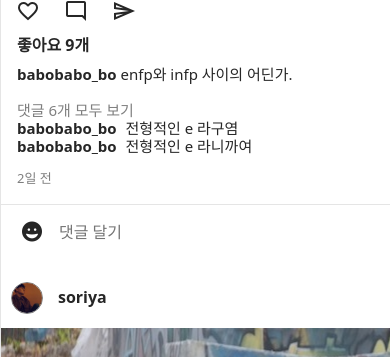
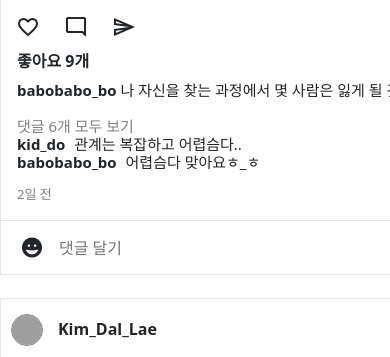
Before and after one commit to fattysphinxx/instaCloneProject, a Flask app: page / in a window 390 px wide; the page is wider, and only the part inside the window is pictured. Shown: the part 1776-2133 px from the top of that part. Run offline with Flask 2, Linux system fonts and the light colour scheme; some libraries are stand-ins or nearby versions; grey boxes are pictures that could not be loaded.

Commit message:
flask 내장함수 for_url()함수 미작동으로 블로그 이미지소스 활용, UI완성, 반응형, modal 버튼.

```diff
--- a/app.py
+++ b/app.py
@@ -1,5 +1,6 @@
 from flask import Flask, render_template
 app = Flask(__name__)
+
 
 @app.route('/')
 def home():
--- a/templates/index.html
+++ b/templates/index.html
@@ -144,7 +144,6 @@
         -webkit-text-size-adjust: 100%;
         --desktop-nav-height: 60px;
         --in-feed-story-item-padding: 14px;
-        color: rgba(var(--i1d, 38, 38, 38), 1);
         font: inherit;
         vertical-align: baseline;
         -webkit-box-align: stretch;
@@ -178,7 +177,6 @@
     .main_feed {
         width: 614px;
         height: 100%;
-        border: 1px solid rgba(0, 0, 0, 0.1);
         border-radius: 5px;
         display: block;
         margin-bottom: 25px;
@@ -356,7 +354,9 @@
 
     .feed_box {
         width: 614px;
-        height: 956px;
+        height: 100%;
+        border: 1px solid rgba(0, 0, 0, 0.1);
+        margin-bottom: 23px;
     }
 
     .feed_name {
@@ -650,7 +653,7 @@
                 <div class="feed_name_area1">
                     <div class="profile_box">
                         <img class="profile_img"
-                             src="/cha_img.jpeg">
+                             src={{url_for('static', filename='img/feed/cha_img.jpeg' )}}>
                     </div>
                     <div class="feed_name_txt"><b>fattysphinxx</b></div>
                 </div>
@@ -762,7 +765,7 @@
                 <div class="feed_name_area1">
                     <div class="profile_box">
                         <img class="profile_img"
-                             src="/cha_img.jpeg">
+                             src="https://img1.daumcdn.net/thumb/R1280x0/?scode=mtistory2&fname=https%3A%2F%2Fblog.kakaocdn.net%2Fdn%2FlCBvm%2FbtrA328Rivy%2F6tFOADNq5OGruGpijgd8N0%2Fimg.jpg"/>
                     </div>
                     <div class="feed_name_txt"><b>babobabo_bo</b></div>
                 </div>
@@ -834,18 +837,20 @@
             </div>
             <div class="feed_paragraghs">
                 <div class="feed_paragraghs_items">
-                    <div class="feed_paragraghs_p"><b>babobabo_bo</b> enfp와 infp 사이의 어딘가.</div>
+                    <div class="feed_paragraghs_p"><b>babobabo_bo</b>
+                        나 자신을 찾는 과정에서 몇 사람은 잃게 될 것이다.
+                    </div>
                     <div class="feed_paragraghs_see_all">댓글 6개 모두 보기</div>
                     <div class="feed_paragraghs_comment">
                         <div class="feed_paragraghs_comment_1">
-                            <div class="feed_paragraghs_comment_comment"><b>babobabo_bo</b>
-                                <p class="p_inline">전형적인 e 라구염</p></div>
+                            <div class="feed_paragraghs_comment_comment"><b>kid_do</b>
+                                <p class="p_inline">관계는 복잡하고 어렵슴다..</p></div>
                             <div class="feed_paragraghs_comment_heart"><i
                                     class="icon_middle fa-solid fa-heart fa-sm"></i></div>
                         </div>
                         <div class="feed_paragraghs_comment_1">
                             <div class="feed_paragraghs_comment_comment"><b>babobabo_bo</b>
-                                <p class="p_inline">전형적인 e 라니까여</p></div>
+                                <p class="p_inline">어렵슴다 맞아요ㅎ_ㅎ</p></div>
                             <div class="feed_paragraghs_comment_heart"><i
                                     class="icon_middle fa-solid fa-heart fa-sm"></i></div>
                         </div>
@@ -874,9 +879,9 @@
                 <div class="feed_name_area1">
                     <div class="profile_box">
                         <img class="profile_img"
-                             src="/cha_img.jpeg">
+                             src="https://img1.daumcdn.net/thumb/R1280x0/?scode=mtistory2&fname=https%3A%2F%2Fblog.kakaocdn.net%2Fdn%2FB6IOW%2FbtrA33fCdFK%2FFVS3ooak6NX601wnStCMk0%2Fimg.jpg"/>
                     </div>
-                    <div class="feed_name_txt"><b>soriya</b></div>
+                    <div class="feed_name_txt"><b>Kim_Dal_Lae</b></div>
                 </div>
                 <div class="feed_name_area2">
                     <div class="button_modal">
@@ -946,18 +951,18 @@
             </div>
             <div class="feed_paragraghs">
                 <div class="feed_paragraghs_items">
-                    <div class="feed_paragraghs_p"><b>soriya</b> enfp와 infp 사이의 어딘가.</div>
+                    <div class="feed_paragraghs_p"><b>Kim_Dal_Lae</b> 다 내가 먹은 거다옹</div>
                     <div class="feed_paragraghs_see_all">댓글 13개 모두 보기</div>
                     <div class="feed_paragraghs_comment">
                         <div class="feed_paragraghs_comment_1">
-                            <div class="feed_paragraghs_comment_comment"><b>soriya</b>
-                                <p class="p_inline">전형적인 e 라구염</p></div>
+                            <div class="feed_paragraghs_comment_comment"><b>Kim_Dal_Lae</b>
+                                <p class="p_inline">먹고 싶냐옹</p></div>
                             <div class="feed_paragraghs_comment_heart"><i
                                     class="icon_middle fa-solid fa-heart fa-sm"></i></div>
                         </div>
                         <div class="feed_paragraghs_comment_1">
-                            <div class="feed_paragraghs_comment_comment"><b>soriya</b>
-                                <p class="p_inline">전형적인 e 라니까여</p></div>
+                            <div class="feed_paragraghs_comment_comment"><b>Kim_Dal_Lae</b>
+                                <p class="p_inline">다 내 꺼다옹 ^_^</p></div>
                             <div class="feed_paragraghs_comment_heart"><i
                                     class="icon_middle fa-solid fa-heart fa-sm"></i></div>
                         </div>
@@ -987,7 +992,7 @@
     <div class="main_side_bar">
         <div class="main_side_bar_account">
             <div class="main_side_bar_account_img">
-                <img class="side_bar_img_size" src="/cha_img.jpeg"/>
+                <img class="side_bar_img_size" src="https://img1.daumcdn.net/thumb/R1280x0/?scode=mtistory2&fname=https%3A%2F%2Fblog.kakaocdn.net%2Fdn%2FMllzP%2FbtrAVshziSn%2FLDveXB75amcKod0h1S7Q11%2Fimg.jpg"/>
             </div>
             <div class="main_side_bar_account_name">
                 <div class="side_bar_account"><b>fattysphinxx</b></div>
```
Also changed, not shown: other parts of templates/index.html (+26 -23 lines), static/img/feed/cha_img.jpeg (added), static/img/feed/one.jpeg (added), static/img/feed/three.jpeg (added), static/img/feed/two.jpeg (added).
